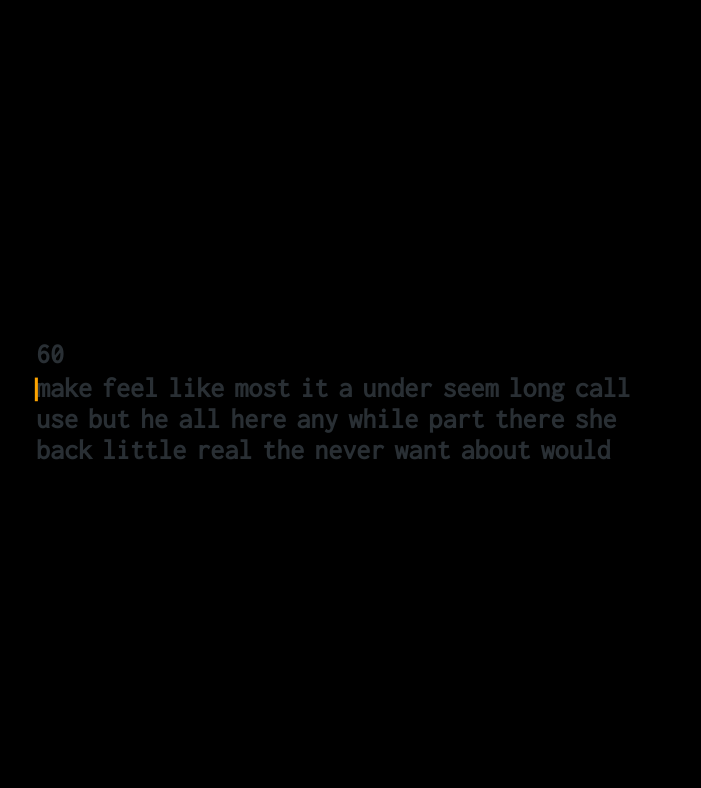
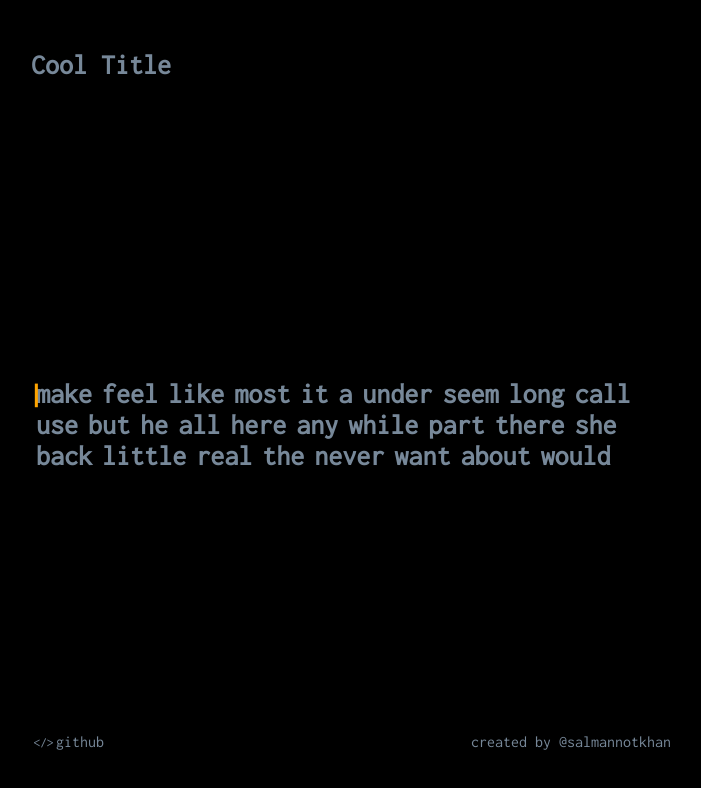
Before and after one commit to webdev123123/typing-test, a React (Create React App) app: page / in a window 1280 px wide. Shown: the top 788 px of the page, without its empty margins (289-990 px from the left). Built offline with nearby package versions, Linux system fonts and the light colour scheme.

Commit message:
Added header and footer Now storing Interval ID into states to render some elements dynamically misc styles changes

```diff
--- a/src/App.js
+++ b/src/App.js
@@ -1,6 +1,7 @@
 import React from "react";
 import Result from "./components/Result";
 import Test from "./components/Test";
+import "./App.scss";
 
 export default class App extends React.Component {
 	state = {
@@ -11,8 +12,8 @@ export default class App extends React.Component {
 		incorrectWords: 0,
 		correctChars: 0,
 		incorrectChars: 0,
+		setTimer: null,
 	};
-	timer = null;
 	words = [
 		"the",
 		"be",
@@ -247,19 +248,24 @@ export default class App extends React.Component {
 			incorrectChars,
 			incorrectWords,
 			timer,
+			setTimer,
 		} = this.state;
-		if (this.timer === null) {
-			this.timer = setInterval(() => {
+		if (timer > 0) {
+			if (setTimer === null) {
+				const intervalId = setInterval(() => {
 					this.setState({ timer: this.state.timer - 1 }, () => {
 						if (this.state.timer === 0) {
-						clearInterval(this.timer);
+							clearInterval(this.state.setTimer);
+							this.setState({ setTimer: null });
 						}
 					});
 				}, 1000);
+				this.setState({
+					setTimer: intervalId,
+				});
 			}
 			const currIdx = this.words.indexOf(currWord);
 			const currWordEl = document.getElementById("active");
-		if (timer > 0) {
 			currWordEl.scrollIntoView({ behavior: "smooth", block: "center" });
 			const caret = document.getElementById("caret");
 			caret.classList.remove("blink");
@@ -331,8 +337,7 @@ export default class App extends React.Component {
 			.querySelectorAll(".wrong, .right")
 			.forEach((el) => el.classList.remove("wrong", "right"));
 		this.words = this.words.sort(() => Math.random() - 0.5);
-		clearInterval(this.timer);
-		this.timer = null;
+		clearInterval(this.state.setTimer);
 		this.setState({
 			timer: 60,
 			currWord: this.words[0],
@@ -341,6 +346,7 @@ export default class App extends React.Component {
 			correctWords: 0,
 			incorrectWords: 0,
 			incorrectChars: 0,
+			setTimer: null,
 		});
 	};
 
@@ -363,13 +369,18 @@ export default class App extends React.Component {
 	}
 
 	render() {
+		const { setTimer, timer } = this.state;
 		return (
 			<>
-				{this.state.timer !== 0 ? (
+				<header className={setTimer !== null ? "hidden" : ""}>
+					<a href=".">Cool Title</a>
+				</header>
+				{timer !== 0 ? (
 					<Test
 						words={this.words}
 						currWord={this.state.currWord}
 						typedWord={this.state.typedWord}
+						setTimer={this.state.setTimer}
 						timer={this.state.timer}
 					/>
 				) : (
@@ -378,6 +389,18 @@ export default class App extends React.Component {
 						resetTest={() => this.resetTest()}
 					/>
 				)}
+				<footer className={setTimer !== null ? "hidden" : ""}>
+					<a href="https://www.github.com/salmannotkhan/Typing-Test">
+						<span>&lt;/&gt;</span>
+						github
+					</a>
+					<span>
+						created by{" "}
+						<a href="https://www.github.com/salmannotkhan">
+							@salmannotkhan
+						</a>
+					</span>
+				</footer>
 			</>
 		);
 	}
--- /dev/null
+++ b/src/App.scss
@@ -0,0 +1,12 @@
+header,
+footer {
+	margin: 50px 0px;
+	display: flex;
+	width: 50%;
+	justify-content: space-between;
+}
+
+header {
+	font-size: 21pt;
+	font-weight: 900;
+}
--- a/src/components/Test.js
+++ b/src/components/Test.js
@@ -16,7 +16,10 @@ export default class Test extends React.Component {
 		return (
 			<div className="test">
 				<div
-					className="timer"
+					className={
+						"timer" +
+						(this.props.setTimer === null ? " hidden" : "")
+					}
 					onClick={(e) => {
 						this.hideTimer(e);
 					}}
--- a/src/index.scss
+++ b/src/index.scss
@@ -3,7 +3,6 @@
 
 body {
 	margin: 0;
-	color: #292f34;
 	font-family: Inconsolata, monospace;
 	-webkit-font-smoothing: antialiased;
 	-moz-osx-font-smoothing: grayscale;
@@ -17,30 +16,49 @@ body {
 }
 
 #root {
+	display: flex;
 	height: 100%;
-	display: flex;
 	flex-direction: column;
 	align-items: center;
-	justify-content: center;
+	justify-content: space-between;
 	--bg-color: black;
-	--fg-color: lightslategray;
+	--font-color: lightslategray;
 	--hl-color: orange;
+	--fg-color: #292f34;
+	color: var(--font-color);
 	background-color: var(--bg-color);
 }
 
 button {
 	background-color: var(--bg-color);
-	color: var(--fg-color);
-	border: 2px solid var(--fg-color);
+	color: var(--font-color);
+	border: 2px solid var(--font-color);
 	padding: 10px;
 	font-size: 21pt;
 	font-family: Inconsolata, monospace;
 	font-weight: 800;
 	margin: 10px;
 	cursor: pointer;
+	&:hover {
+		color: var(--fg-color);
+		border-color: 2px solid var(--fg-color);
+	}
 }
 
-code {
-	font-family: source-code-pro, Menlo, Monaco, Consolas, "Courier New",
-		monospace;
+a {
+	color: var(--font-color);
+	text-decoration: none;
+	transition: color 0.1s ease;
+	span {
+		font-size: smaller;
+		margin: 2.5px;
+	}
+	&:hover {
+		color: var(--fg-color);
+	}
 }
+
+.hidden {
+	opacity: 0;
+	pointer-events: none;
+}
--- a/src/stylesheets/Test.scss
+++ b/src/stylesheets/Test.scss
@@ -7,6 +7,8 @@
 }
 .timer {
 	margin: 5px;
+	color: var(--fg-color);
+	cursor: pointer;
 }
 .box {
 	overflow: hidden;
@@ -14,6 +16,7 @@
 	display: flex;
 	flex-wrap: wrap;
 	align-items: center;
+	user-select: none;
 	.word {
 		position: relative;
 		margin: 0px 5px 2px 5px;
```
Lines whose indentation alone changed are shown as unchanged.
